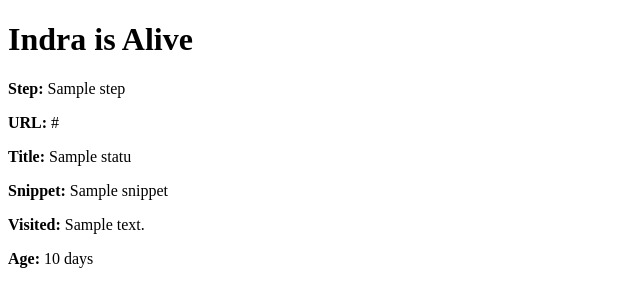
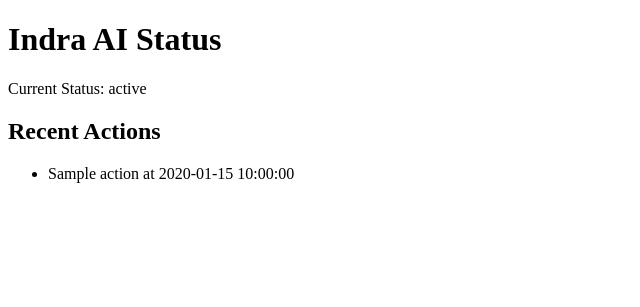
Before and after one commit to sovanarith3/lemon-core, a Flask app: template templates/indra.html in a window 1280 px wide. Shown: the top 307 px of the page, without its empty margins (0-640 px from the left). Run offline with Flask 3, Linux system fonts and the light colour scheme; the template is opened without the code that fills it: most values are stand-ins (such as "Sample title", 1, 10 or a date in 2020).

Commit message:
Update indra.html

```diff
--- a/templates/indra.html
+++ b/templates/indra.html
@@ -1,13 +1,13 @@
 <!DOCTYPE html>
 <html>
-<head><title>Indra</title></head>
 <body>
-  <h1>Indra is Alive</h1>
-  <p><strong>Step:</strong> {{ status.step }}</p>
-  <p><strong>URL:</strong> {{ status.url }}</p>
-  <p><strong>Title:</strong> {{ status.title }}</p>
-  <p><strong>Snippet:</strong> {{ status.snippet }}</p>
-  <p><strong>Visited:</strong> {{ status.visited }}</p>
-  <p><strong>Age:</strong> {{ status.age }} days</p>
+    <h1>Indra AI Status</h1>
+    <p>Current Status: {{ status }}</p>
+    <h2>Recent Actions</h2>
+    <ul>
+    {% for entry in memory %}
+        <li>{{ entry.action }} at {{ entry.timestamp }}</li>
+    {% endfor %}
+    </ul>
 </body>
 </html>
```
